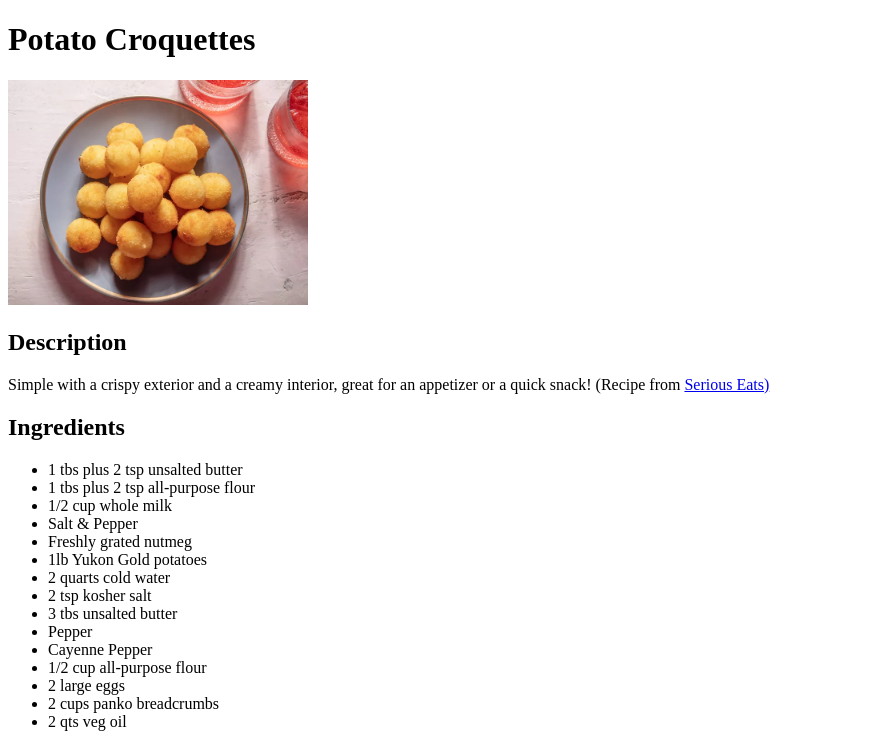
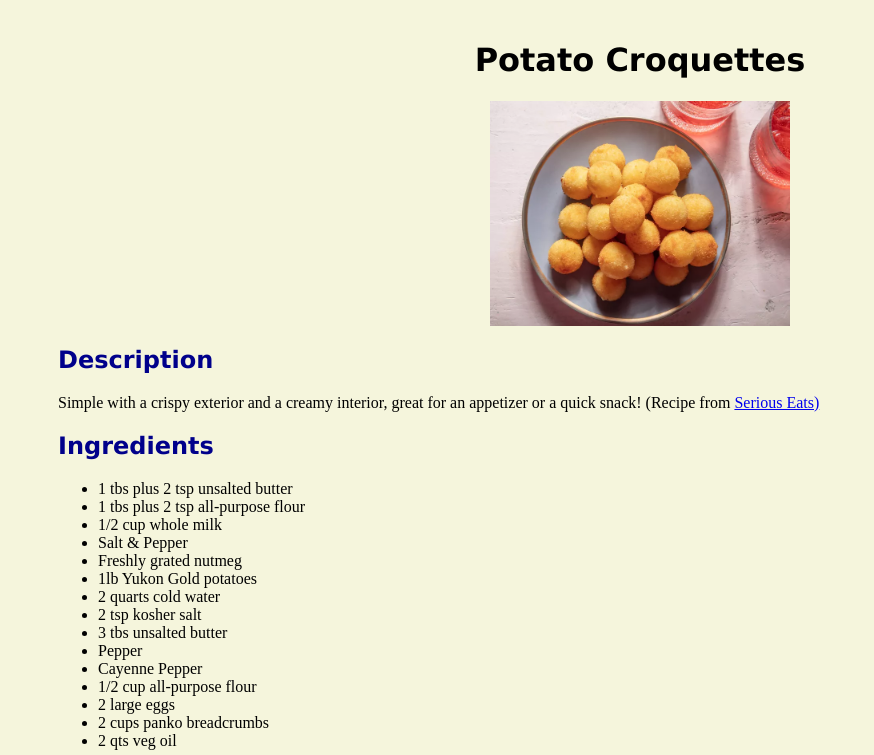
Before and after one commit to brimwell/odin-recipes, a plain HTML site: page recipes/croquettes.html in a window 1280 px wide. Shown: the top 755 px of the page, without its empty margins (0-874 px from the left). Drawn offline with Linux system fonts and the light colour scheme.

Commit message:
Add styling to web pages

```diff
--- a/recipes/croquettes.html
+++ b/recipes/croquettes.html
@@ -4,10 +4,11 @@
     <meta charset="UTF-8">
     <meta name="viewport" content="width=device-width, initial-scale=1.0">
     <title>Potato Croquettes Recipe</title>
+    <link rel="stylesheet" href="../style.css">
 </head>
 <body>
     <h1>Potato Croquettes</h1>
-    <img src="../images/croquettes.jpg" alt="A plate of round potato croquettes" width="300px">
+    <img class="image" src="../images/croquettes.jpg" alt="A plate of round potato croquettes" width="300px">
 
     <h2>Description</h2>
     <p>Simple with a crispy exterior and a creamy interior, great for an appetizer or a quick snack!  (Recipe from <a href="https://www.seriouseats.com/potato-croquettes-recipe-5217324" target="_blank" rel="noopener noreferrer">Serious Eats)</a></p>
--- /dev/null
+++ b/style.css
@@ -0,0 +1,21 @@
+html {
+    background-color: beige;
+    margin: 20px 50px;
+}
+
+h1 {
+    text-align: center;
+}
+
+.image {
+    display: block;
+    margin: 0 auto;
+}
+
+h2 {
+    color: darkblue;
+}
+
+h1, h2 {
+    font-family: Verdana, Geneva, Tahoma, sans-serif;
+}
```
Also changed, not shown: index.html (+1 -0 lines), recipes/gyoza.html (+2 -1 lines), recipes/pakoras.html (+2 -1 lines).
